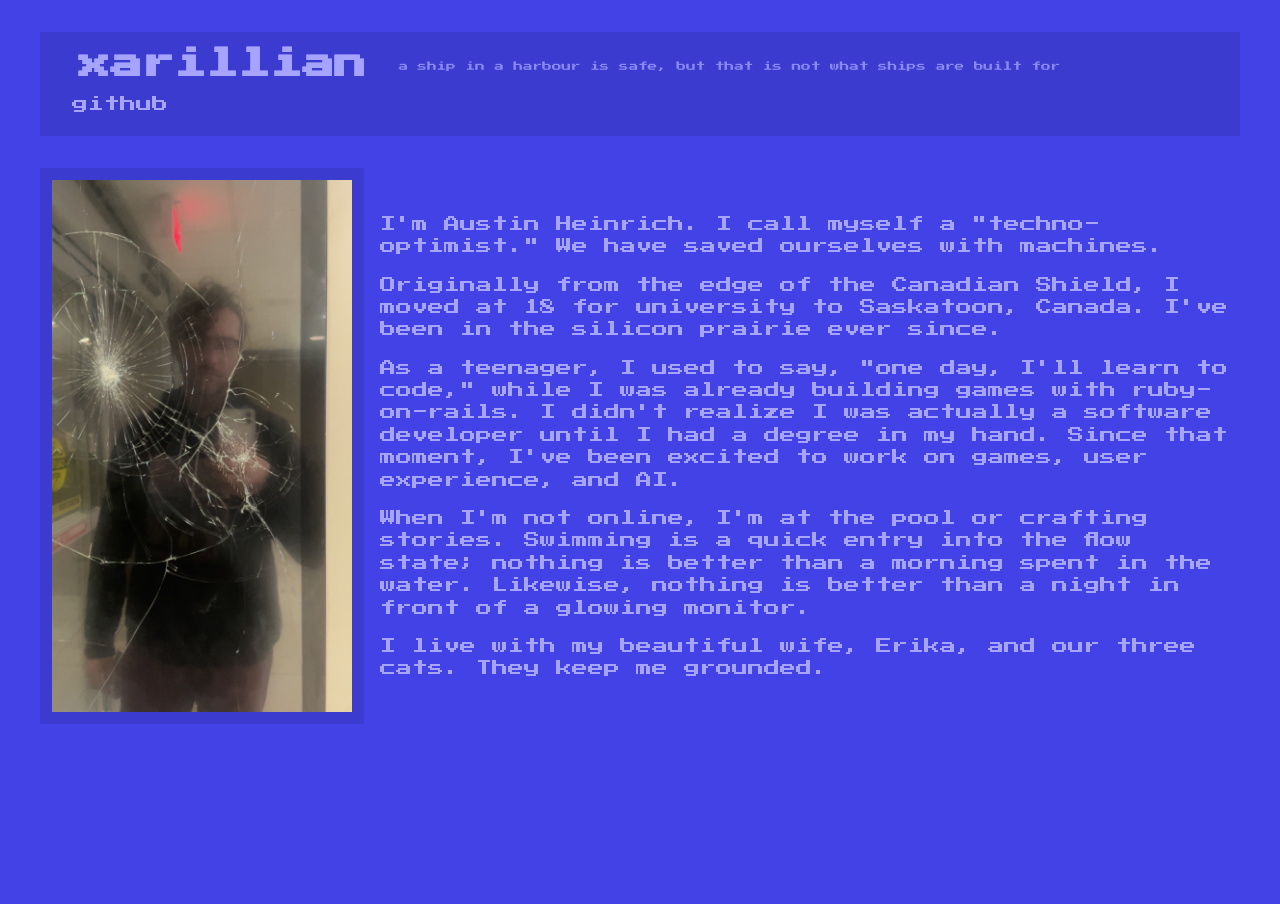
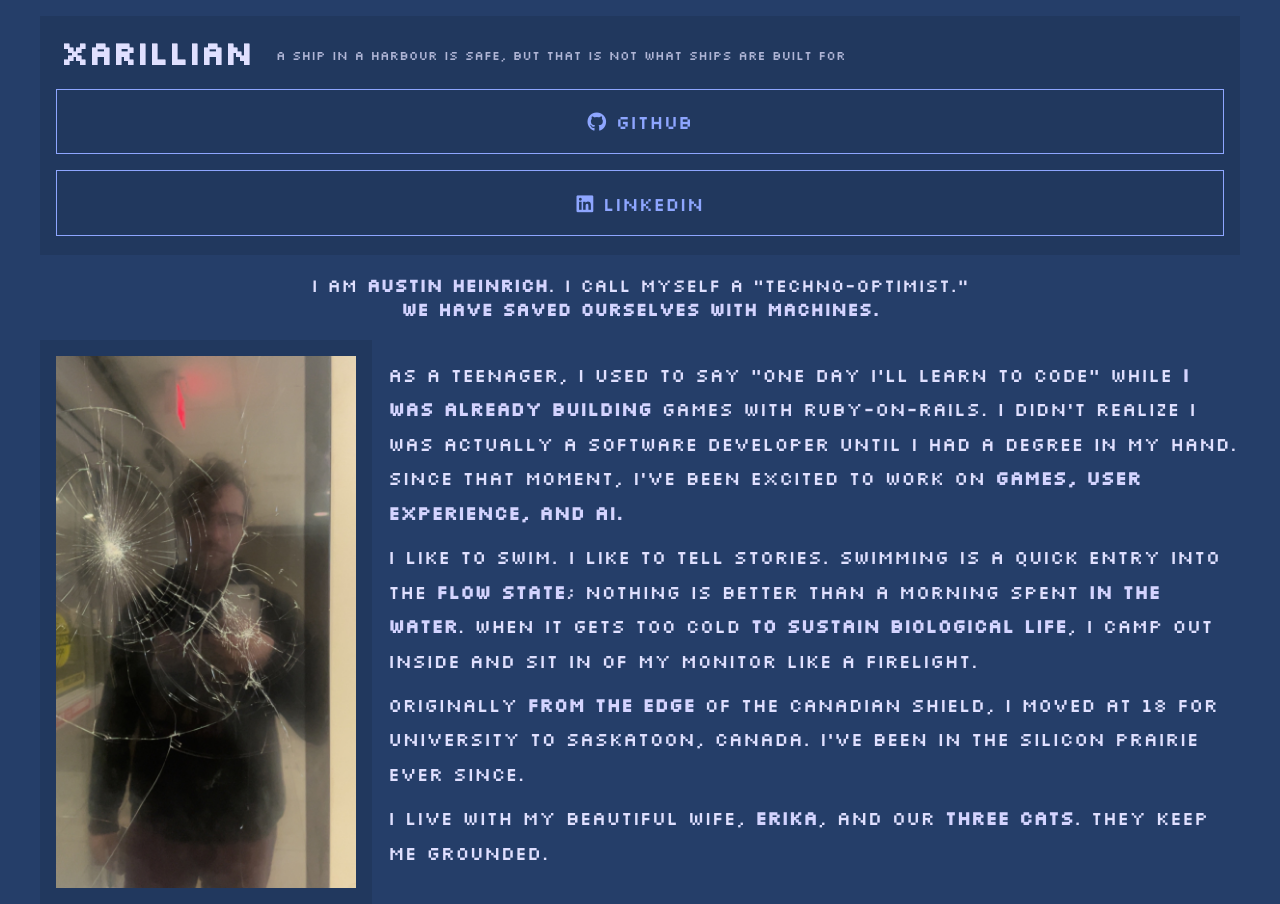
Before and after one commit to xarillian/xarillian.com, a Flask app: page / in a window 1280 px wide. Before the commit the page ends 724 px from the top, so only its background shows below. Run offline with Flask 3, Linux system fonts and the light colour scheme; some libraries are stand-ins or nearby versions.

Commit message:
recoloring, settling on buttons, tagline -- looks great!

```diff
--- a/app.py
+++ b/app.py
@@ -4,8 +4,6 @@ from flask import (
   Flask,
   render_template,
   render_template_string,
-  request,
-  session,
 )
 
 from const import QUOTES
@@ -29,24 +27,22 @@ def random_quote():
 
 @app.route('/menu')
 def menu():
-    if request.headers.get('HX-Request') == 'true':
-      session['menu_visible'] = not session.get('menu_visible', False)
-    is_visible = session.get('menu_visible', True)
-
     menu_items = [
-        {'link': 'https://github.com/xarillian', 'display': 'github'},
+        {'link': 'https://github.com/xarillian', 'display': 'github', 'icon': 'fab fa-github' },
+        {'link': 'https://www.linkedin.com/in/austin-heinrich/', 'display': 'linkedin', 'icon': 'fab fa-linkedin'},
     ]
 
     menu_html = render_template_string(
       """
         <ul>
         {% for item in menu_items %}
-            <li><a href="{{ item.link }}" target="_blank">{{ item.display }}</a></li>
+            <a href="{{ item.link }}" target="_blank">
+              <li><p><i class="{{ item.icon }}"></i> {{ item.display }}</p></li>
+            </a>
         {% endfor %}
         </ul>
       """,
       menu_items=menu_items,
-      is_visible=is_visible
     )
 
     return menu_html
--- /dev/null
+++ b/static/layout.css
@@ -0,0 +1,114 @@
+.header-content {
+  display: flex;
+  position: relative;
+  justify-content: space-between;
+  align-items: flex-start;
+}
+
+.title-container {
+  flex-direction: column;
+  align-items: flex-start;
+  margin-left: 0.25em;
+}
+
+.links {
+  display: flex;
+  flex-direction: column;
+  align-content: center;
+}
+
+.links ul {
+  display: flex;
+  flex-direction: column;
+  list-style-type: none;
+  gap: 1em;
+  padding: 0;
+}
+
+.links a {
+  color: var(--link-color);
+  border: 0.1em solid var(--link-color);
+  text-decoration: none;
+}
+
+.links a:hover {
+  transition: all 0.3s ease;
+  background-color: var(--accent-color);
+  color: var(--bold-color);
+}
+
+.links li {
+  text-align: center;
+  font-size: 1.2rem;
+}
+
+.tagline {
+  opacity: 0.75;
+  max-width: 100%;
+  padding-left: 1.5rem;
+  font-size: 0.65rem;
+}
+
+.opening-line {
+  text-align: center;
+}
+
+.skip-mobile {
+  display: none;
+}
+
+@media (min-width: 769px) and (max-width: 1024px) {
+  .title-container {
+    display: flex;
+    flex-direction: column;
+  }
+
+  .tagline {
+    opacity: 0.75;
+    max-width: 100%;
+    padding-left: 1.5rem;
+    font-size: 0.65rem;
+  }
+
+  .opening-line {
+    text-align: center;
+    font-size: 1.15rem;
+  }
+
+  .skip-mobile {
+    display: inherit;
+  }
+}
+
+@media (min-width: 1025px) {
+  .header-content {
+    flex-direction: column;
+    align-items: flex-start;
+  }
+
+  .title-container {
+    display: flex;
+    flex-direction: row;
+    align-items: flex-end;
+  }
+
+  .tagline {
+    display: block;
+    opacity: 0.75;
+    max-width: 100%;
+    margin-bottom: 0.65em;
+    padding-left: 1.5rem;
+    text-align: left;
+    line-height: 1.5;
+    font-size: 0.8rem;
+  }
+
+  .opening-line {
+    text-align: center;
+    font-size: 1.15rem;
+  }
+
+  .skip-mobile {
+    display: inherit;
+  }
+}
--- a/static/styles.css
+++ b/static/styles.css
@@ -1,142 +1,37 @@
-@import url(https://fonts.googleapis.com/css?family=Press+Start+2P);
+@import url('https://fonts.googleapis.com/css2?family=Silkscreen&display=swap');
+@import 'animations.css';
+@import 'layout.css';
+@import 'wiki-style-layout.css';
 
 :root {
-  --bg-color: #4242e6;
-  --text-color: #a5a5ff;
-}
-
-.wiki-container {
-  display: flex;
-  flex-wrap: wrap;
-  gap: 1em;
-  margin-top: 1em;
-}
-
-.wiki-image-container {
-  display: flex;
-  flex-direction: column;
-  align-items: center;
-  margin-right: 1em;
-  max-width: 300px;
-  width: 100%;
-  background-color: rgba(0, 0, 0, 0.1);
-  padding: 0.75em;
-}
-
-.wiki-image {
-  max-width: 100%;
-  max-height: 100%;
-  width: auto;
-  display: block;
-}
-
-.wiki-caption {
-  font-size: 0.75em;
-  text-align: center;
-  margin-bottom: 0.25em;
-}
-
-.wiki-content {
-  flex: 1;
-  display: flex;
-  flex-direction: column;
-  padding-bottom: 1em;
-  max-height: inherit;
-  min-width: 300px;
-  justify-content: center;
-}
-
-.wiki-content p {
-  line-height: 1.4;
-  margin-top: 0.5em;
-  margin-bottom: 0.5em;
-}
-
-.header-content {
-  display: flex;
-  justify-content: space-between;
-  align-items: flex-start;
-}
-
-.title-container {
-  flex-direction: row;
-  align-items: flex-end;
-  margin-left: 0.4rem;
-}
-
-.tagline {
-  font-size: 0.5rem;
-  opacity: 0.75;
-  display: inline-block;
-  max-width: 95%;
-  text-align: left;
-  line-height: 1.4;
-  padding-left: 1rem;
-  margin-bottom: 0.4rem;
-}
-
-.hamburger {
-  background: none;
-  border: none;
-  color: var(--text-color);
-  font-size: 1.5rem;
-  cursor: pointer;
+  --bg-color: #253e69;
+  --text-color: #e0e0ff;
+  --bold-color: #d4d4ff;
+  --link-color: #8ea6ff;
+  --accent-color: #2e5090;
 }
 
 body {
   background-color: var(--bg-color);
   color: var(--text-color);
-  font-family: 'Press Start 2P', cursive;
+  font-family: 'Silkscreen', cursive;
   margin: 0;
-}
-
-body {
-  padding: 1rem 1rem 0 1rem;
-  background-color: var(--bg-color);
-  color: var(--text-color);
-  font-family: 'Press Start 2P', cursive;
-  margin: 0;
+  padding: 1em 1em 0 1em;
 }
 
 header {
-  padding: 1em 0.5em 0.5em 0.5em;
+  padding: 1em 1em 0 1em;
   background-color: rgba(0, 0, 0, 0.1);
 }
 
-nav {
-  display: none;
-  margin-top: 1rem;
-}
-
-nav.active {
-  display: block;
-}
-
-
-nav ul {
-  list-style-type: none;
-  padding: 0;
-  display: none;
-}
-
-nav ul.visible {
-  display: block;
-}
-
-
-nav li {
-  margin-bottom: 0.5em;
-}
-
-nav a {
-  color: var(--text-color);
-  text-decoration: none;
+b {
+  color: var(--bold-color);
 }
 
 h1 {
-  font-size: 1.5rem;
+  display: flex;
   position: relative;
-  display: inline-block;
+  font-size: 2rem;
   margin: 0;
 }
 
@@ -186,116 +81,11 @@ h1:hover::after {
 
 @media (min-width: 768px) {
   body {
-    margin: 2rem auto 0 auto;
+    margin: 0 auto 0 auto;
     max-width: 1200px;
-    padding: 0 1rem;
   }
 
   header {
-    padding: 1em 2em 0.5em 2em;
-  }
-
-  .header-content {
-    flex-direction: column;
-    align-items: flex-start;
-  }
-
-  .wiki-container {
-    flex-direction: row;
-  }
-
-  .wiki-caption {
-    font-size: 0.75em;
-    text-align: center;
-    margin-bottom: 0.25em;
-    max-height: 100%;
-  }
-
-  .wiki-image-container {
-    align-self: center;
-    margin: 0 auto 1em;
-  }
-
-  .title-container {
-    display: flex;
-    flex-direction: row;
-    align-items: flex-end;
-  }
-
-  h1 {
-    font-size: 2rem;
-  }
-
-  .tagline {
-    font-size: 0.6rem;
-    margin-left: 1rem;
-    max-width: 70%;
-  }
-
-  .hamburger {  /* we'll instead display the menu items */
-    display: none;
-  }
-
-  nav {
-    display: block;
-    margin-top: 1rem;
-  }
-
-  nav ul {
-    display: flex;
-    justify-content: flex-start;
-  }
-
-  nav li {
-    margin-right: 1em;
-    margin-bottom: 0;
+    padding: 1em 1em 0.2em 1em;
   }
 }
-
-@keyframes glitch-anim-1 {
-  0% { clip: rect(42px, 9999px, 44px, 0); }
-  5% { clip: rect(12px, 9999px, 59px, 0); }
-  10% { clip: rect(48px, 9999px, 29px, 0); }
-  15% { clip: rect(42px, 9999px, 73px, 0); }
-  20% { clip: rect(63px, 9999px, 27px, 0); }
-  25% { clip: rect(34px, 9999px, 55px, 0); }
-  30% { clip: rect(86px, 9999px, 73px, 0); }
-  35% { clip: rect(20px, 9999px, 20px, 0); }
-  40% { clip: rect(26px, 9999px, 60px, 0); }
-  45% { clip: rect(25px, 9999px, 66px, 0); }
-  50% { clip: rect(57px, 9999px, 98px, 0); }
-  55% { clip: rect(5px, 9999px, 46px, 0); }
-  60% { clip: rect(82px, 9999px, 31px, 0); }
-  65% { clip: rect(54px, 9999px, 27px, 0); }
-  70% { clip: rect(28px, 9999px, 99px, 0); }
-  75% { clip: rect(45px, 9999px, 69px, 0); }
-  80% { clip: rect(23px, 9999px, 85px, 0); }
-  85% { clip: rect(54px, 9999px, 84px, 0); }
-  90% { clip: rect(45px, 9999px, 47px, 0); }
-  95% { clip: rect(37px, 9999px, 20px, 0); }
-  100% { clip: rect(4px, 9999px, 91px, 0); }
-}
-
-@keyframes glitch-anim-2 {
-  0% { clip: rect(65px, 9999px, 100px, 0); }
-  5% { clip: rect(52px, 9999px, 74px, 0); }
-  10% { clip: rect(79px, 9999px, 85px, 0); }
-  15% { clip: rect(75px, 9999px, 5px, 0); }
-  20% { clip: rect(67px, 9999px, 61px, 0); }
-  25% { clip: rect(14px, 9999px, 79px, 0); }
-  30% { clip: rect(1px, 9999px, 66px, 0); }
-  35% { clip: rect(86px, 9999px, 30px, 0); }
-  40% { clip: rect(23px, 9999px, 98px, 0); }
-  45% { clip: rect(85px, 9999px, 72px, 0); }
-  50% { clip: rect(71px, 9999px, 75px, 0); }
-  55% { clip: rect(2px, 9999px, 48px, 0); }
-  60% { clip: rect(30px, 9999px, 16px, 0); }
-  65% { clip: rect(59px, 9999px, 50px, 0); }
-  70% { clip: rect(41px, 9999px, 62px, 0); }
-  75% { clip: rect(2px, 9999px, 82px, 0); }
-  80% { clip: rect(47px, 9999px, 73px, 0); }
-  85% { clip: rect(3px, 9999px, 27px, 0); }
-  90% { clip: rect(26px, 9999px, 55px, 0); }
-  95% { clip: rect(42px, 9999px, 97px, 0); }
-  100% { clip: rect(38px, 9999px, 49px, 0); }
-}
--- /dev/null
+++ b/static/wiki-style-layout.css
@@ -0,0 +1,91 @@
+.wiki-container {
+  display: flow-root;
+  flex-direction: column;
+  gap: 1em;
+}
+
+.wiki-image-container {
+  float: left;
+  margin-right: 1em;
+  max-width: 200px;
+  width: 100%;
+  background-color: rgba(0, 0, 0, 0.1);
+  padding: 0.75em;
+}
+
+.wiki-content {
+  width: 100%;
+  padding-bottom: 1em;
+}
+
+.wiki-content p {
+  line-height: 1.8;
+  margin-top: 0.5em;
+  margin-bottom: 0.5em;
+}
+
+.wiki-image {
+  max-width: 100%;
+  height: auto;
+  display: block;
+}
+
+
+@media (min-width: 769px) and (max-width: 1024px) {
+  .wiki-container {
+    display: flow-root;
+  }
+
+  .wiki-image-container {
+    float: left;
+    margin-right: 1em;
+    max-width: 300px;
+    width: auto;
+    padding: 1em;
+  }
+
+  .wiki-content {
+    width: auto;
+    overflow: visible;
+  }
+
+  .wiki-content p {
+    line-height: 1.8;
+    font-size: 1.2em;
+  }
+
+  .wiki-container::after {
+    content: "";
+    display: table;
+    clear: both;
+  }
+}
+
+@media (min-width: 1025px) {
+  .wiki-container {
+    display: flex;
+    flex-direction: row;
+    flex-wrap: wrap;
+  }
+
+  .wiki-image-container {
+    flex: 0 0 auto;
+    margin-right: 0;
+    align-self: flex-start;
+    max-width: 300px;
+    width: auto;
+    padding: 1em;
+  }
+
+  .wiki-content {
+    flex: 1 1 300px;
+    min-width: 0;
+    max-height: inherit;
+    align-self: center;
+  }
+
+  .wiki-content p {
+    line-height: 1.8;
+    font-size: 1.2em;
+  }
+}
--- a/templates/index.html
+++ b/templates/index.html
@@ -5,29 +5,28 @@
   <meta name="viewport" content="width=device-width, initial-scale=1.0"/>
   <title>xarillian</title>
   <link rel="stylesheet" href="../static/styles.css"/>
+  <link rel="stylesheet" href="https://cdnjs.cloudflare.com/ajax/libs/font-awesome/6.0.0-beta3/css/all.min.css">
   <link rel="icon" type="image/png" href="../static/favicon.png"/>
   <script src="https://unpkg.com/htmx.org@1.9.10"></script>
 </head>
 <body>
-  <header class="backsplash">
+  <header>
     <div class="header-content">
       <div class="title-container">
         <h1 data-text="xarillian">
           <span class="original">xarillian</span>
           <span class="phonetic">/zæˈrɪliən/</span>
         </h1>
-        <span class="tagline" hx-get="/random-quote" hx-trigger="load">it's not the user's fault</span>
+        <span class="tagline skip-mobile" hx-get="/random-quote" hx-trigger="load">it's not the user's fault</span>
       </div>
-      <button class="hamburger"
-        hx-get="/menu"
-        hx-target="#menu"
-        hx-swap="innerHTML"
-        hx-trigger="click">☰</button>
     </div>
-    <nav id="menu" hx-get="/menu" hx-trigger="load"></nav>
+    <nav class="links" hx-get="/menu" hx-trigger="load"></nav>
   </header>
-  <br />
   <main>
+    <p class="opening-line">
+      I am <b>Austin Heinrich</b>.
+      I call myself a "techno-optimist."<br/><b>We have saved ourselves with machines.</b>
+    </p>
     <section id="about-me" class="wiki-container">
       <div class="wiki-image-container">
         <img
@@ -38,24 +37,21 @@
       </div>
       <div class="wiki-content">
         <p>
-          I'm Austin Heinrich.
-          I call myself a "techno-optimist." We have saved ourselves with machines.</p>
+          As a teenager, I used to say "one day I'll learn to code" while <b>I was already building</b> games with
+          ruby-on-rails. I didn't realize I was actually a software developer until I had a degree in my hand. Since
+          that moment, I've been excited to work on <b>games, user experience, and AI.</b>
+        </p>
         <p>
-          Originally from the edge of the Canadian Shield, I moved at 18 for university to Saskatoon, Canada. I've been
+          I like to swim. I like to tell stories. Swimming is a quick entry into the <b>flow state</b>; nothing is better
+          than a morning spent <b>in the water</b>. When it gets too cold <b>to sustain biological life</b>, I camp out inside
+          and sit in of my monitor like a firelight.
+        </p>
+        <p>
+          Originally <b>from the edge</b> of the Canadian Shield, I moved at 18 for university to Saskatoon, Canada. I've been
           in the silicon prairie ever since.
         </p>
         <p>
-          As a teenager, I used to say, "one day, I'll learn to code," while I was already building games with
-          ruby-on-rails. I didn't realize I was actually a software developer until I had a degree in my hand. Since
-          that moment, I've been excited to work on games, user experience, and AI.
-        </p>
-        <p>
-          When I'm not online, I'm at the pool or crafting stories. Swimming is a quick entry into the flow state;
-          nothing is better than a morning spent in the water. Likewise, nothing is better than a night in front of a
-          glowing monitor.
-        </p>
-        <p>
-          I live with my beautiful wife, Erika, and our three cats. They keep me grounded.
+          I live with my beautiful wife, <b>Erika</b>, and our <b>three cats</b>. They keep me grounded.
         </p>
       </div>
     </section>
```
Also changed, not shown: TODO.md (+1 -4 lines), static/animations.css (added, +47 -0 lines).
